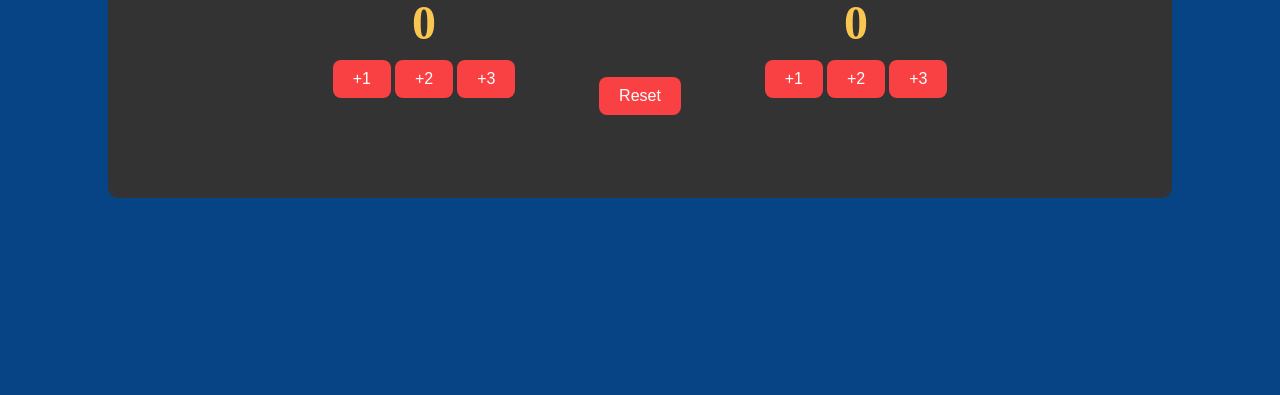
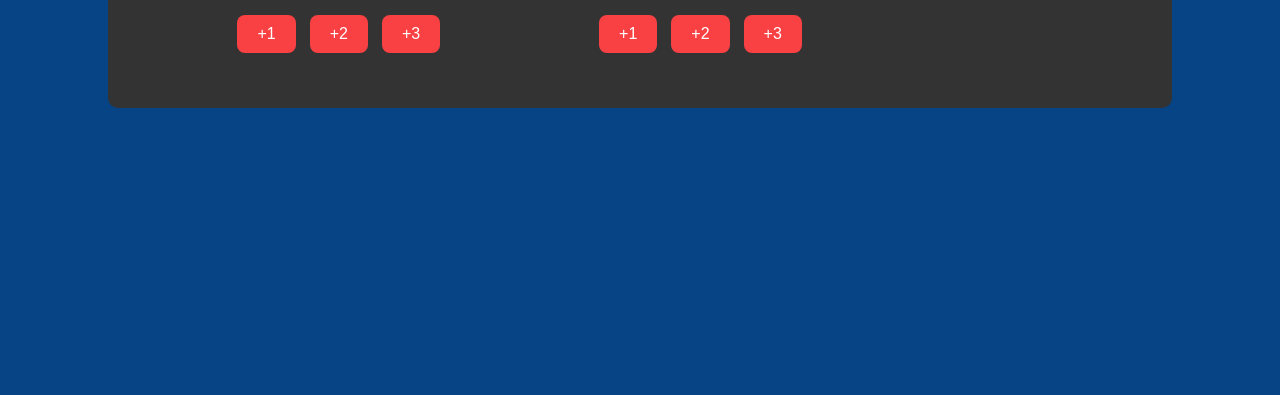
Before and after one commit to Akhil-Rajcb/Basketball_Scoreboard, a plain HTML site: page index.html in a window 1280 px wide. Shown: the part 405-800 px from the top of the page. Drawn offline with Linux system fonts and the light colour scheme.

Commit message:
index.css

```diff
--- a/index.css
+++ b/index.css
@@ -1,24 +1,35 @@
-body{
+ body {
       font-weight: bold;
       text-align: center;
       background: #064486;
     }
+
     .scoreboard {
       display: flex;
       justify-content: space-around;
       margin: 100px;
-      padding: 100px;
+      padding: 50px;
       background: #333;
+      flex-wrap: wrap;
       border-radius: 10px;
+      flex-direction: row;
     }
+
+    .team {
+      flex: 1;
+      min-width: 200px;
+    }
+
     .score {
       font-size: 48px;
       margin: 10px 0;
       color: #f9c74f;
     }
+
     button:hover {
       background: #d62828;
     }
+
     button {
       padding: 10px 20px;
       font-size: 16px;
@@ -28,16 +39,22 @@ body{
       background: #f94144;
       color: white;
       transition: background 0.3s;
+      margin: 5px;
     }
-    .btn {
-      margin-top: 150px;
-      position:absolute;
+
+    .reset-container {
+      width: 100%;
+      display: flex;
+      justify-content: center;
+      margin-top: 20px;
     }
+
     h2 {
       margin: 0;
       font-size: 50px;
     }
-    h1{
-        margin:50px;
+
+    h1 {
+      margin: 50px;
       font-size: 70px;
     }
```
Lines whose indentation alone changed are shown as unchanged.
